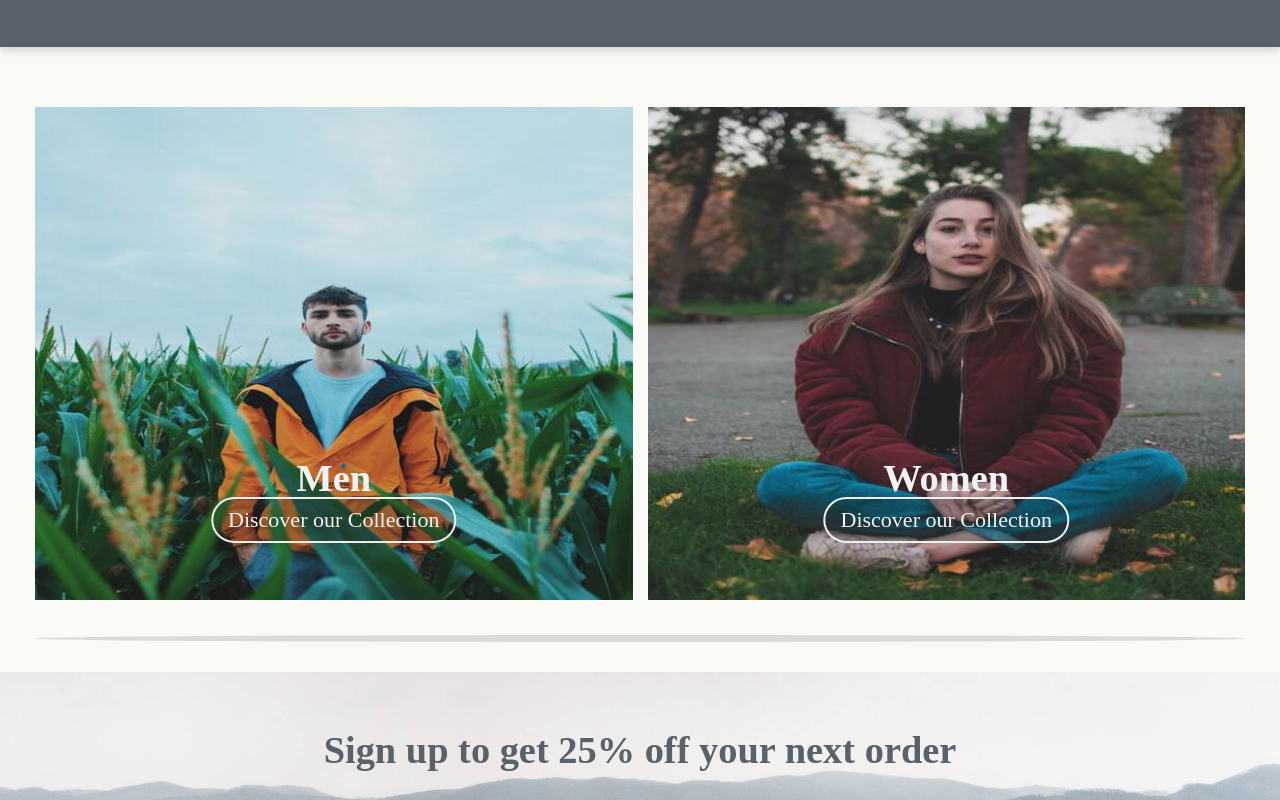
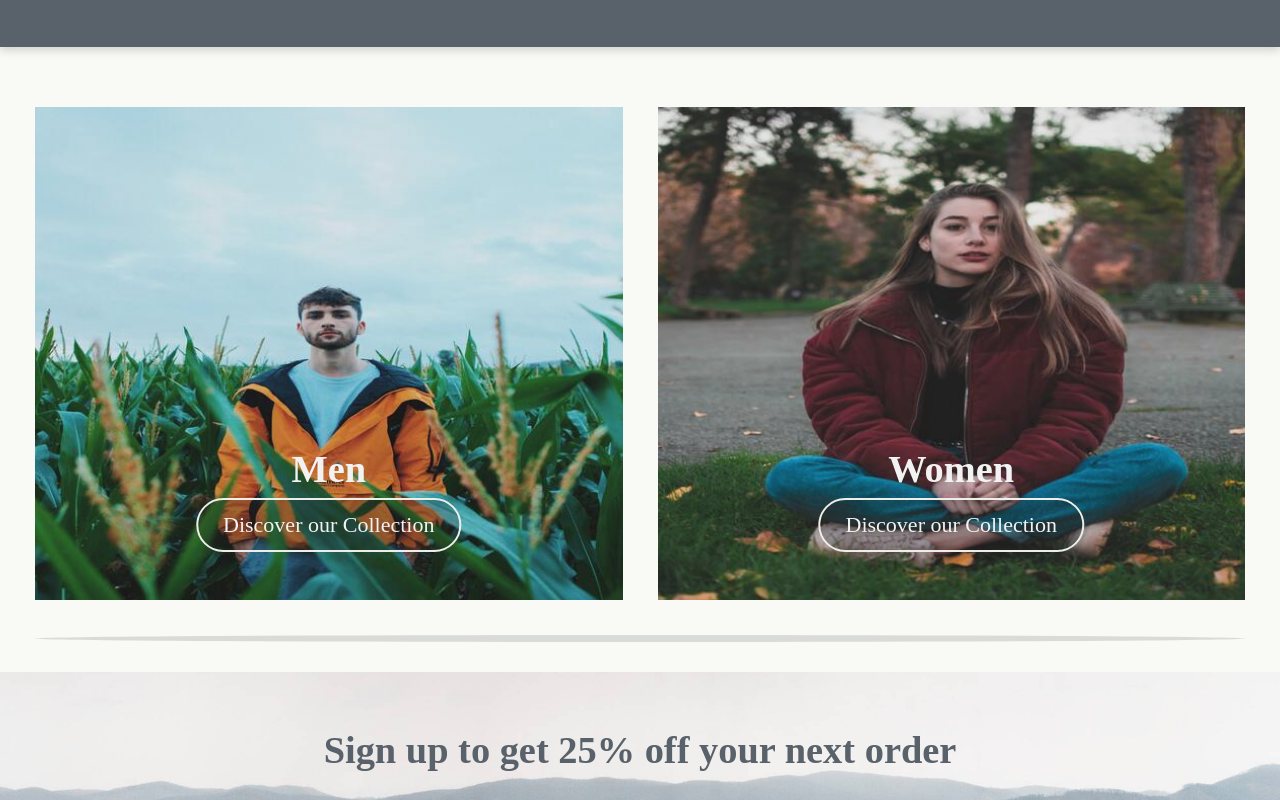
Before and after one commit to Nikita-stud/Interaction-Design, a plain HTML site: page index.html in a window 1280 px wide. Shown: the part 1513-2313 px from the top of the page. Drawn offline with Linux system fonts and the light colour scheme; no server answers; a web font is replaced by a local one.

Commit message:
man/women

```diff
--- a/index.html
+++ b/index.html
@@ -87,18 +87,22 @@
     </section>
 
    <section class="gender">
-    <section class="man">
-      <div class="man__content">
-        <h5>Men</h5>
-        <a href="man.html" class="cta-discover">Discover our Collection</a>
+    <a href="man.html">
+      <div class="man">
+        <div class="man__content">
+          <h5>Men</h5>
+          <button class="cta-discover-gender">Discover our Collection</button>
+        </div>
       </div>
-    </section>
-    <section class="women">
-      <div class="women__content">
-        <h5>Women</h5>
-        <a href="women.html" class="cta-discover">Discover our Collection</a>
+    </a>
+    <a href="women.html">
+      <div class="women">
+        <div class="women__content">
+          <h5>Women</h5>
+          <button class="cta-discover-gender">Discover our Collection</button>
+        </div>
       </div>
-    </section>
+    </a>
   </section>
 
     <div class="line"></div>
--- a/styles.css
+++ b/styles.css
@@ -298,6 +298,9 @@ header label{
   box-sizing: border-box;
   background-size: cover;
 }
+.man:hover, .women:hover{
+  transform: scale(1.028);
+}
 .man{
   background-image: url(/pictures/Man.jpg);
   filter: contrast(90%);
@@ -321,6 +324,7 @@ header label{
   left: 50%;
   transform: translate(-50%, -50%);
 }
+
 
 /* -----Sign Up Forms----- */
 .input-control textarea{
@@ -1174,19 +1178,19 @@ input::placeholder{
   }
   .gender{
     flex-direction: row;
-    margin:  35px 0;
+    margin:  35px 35px;
+    gap: 35px;
   }
   .gender > * {
     flex: 1;
   }
   .man, .women{
-    width: 760px;
+    max-width: 760px;
     height:493px;
     box-shadow: none;
   }
   .man{
     background-position: center;
-    margin: 0 15px 0 35px;
   }
   .women{
     background-position: top;
@@ -1496,14 +1500,18 @@ input::placeholder{
   font-size: 1.3rem;
 }
 
-.cta-discover{
+.cta-discover, .cta-discover-gender{
   color: var(--white-text-stronger);
   background: #1818173d;
   text-align: center;
-  padding: 2px 15px;
+  padding: 2px 25px;
   font-size: var(--size-text-header-footer);
   border: 2px solid var(--white-text-page);
   border-radius: 40px;
+}
+.cta-discover-gender{
+  margin-top: 10px;
+  padding: 12px 25px;
 }
 
 .cta-add{
```
